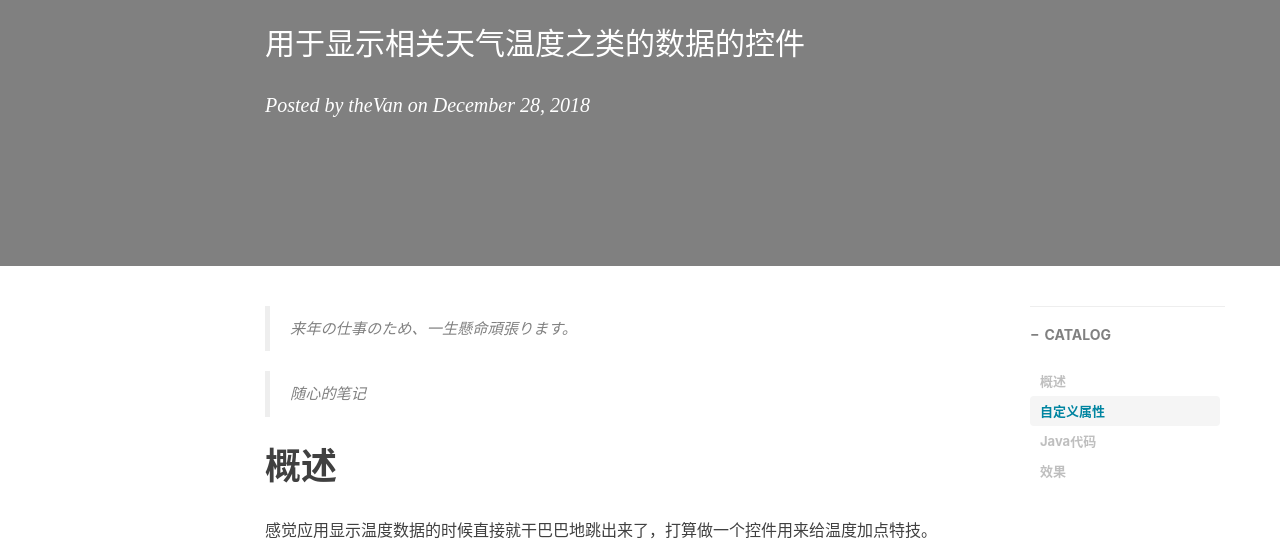
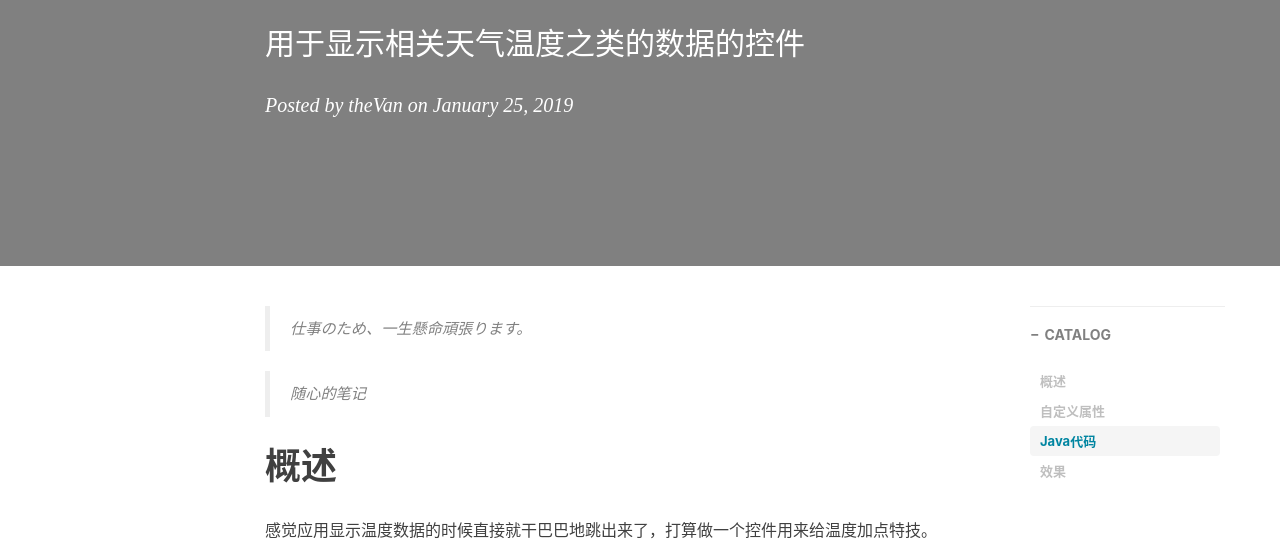
Before and after one commit to thevangit/thevangit.github.io, a Jekyll site: the page built from _posts/2018-12-22-d95-Black-CutomView.md, in a window 1280 px wide. Shown: the part 257-798 px from the top of the page. Built offline with Jekyll 4.4.1, drawn with Linux system fonts in a browser that asks for light colours; nearby versions of some CDN libraries; comment, search, counter and statistics services are not loaded.

Commit message:
更新了动态图

```diff
--- a/_posts/2018-12-22-d95-Black-CutomView.md
+++ b/_posts/2018-12-22-d95-Black-CutomView.md
@@ -2,9 +2,9 @@
 layout:     post
 title:      黑白天气的小小CustomView
 subtitle:   用于显示相关天气温度之类的数据的控件
-date:       2018-12-28
+date:       2019-1-25
 author:     theVan
-header-img: post-bg-swift2.jpg
+header-img: post-bg-android.jpg
 catalog: true
 tags:
     - android
@@ -12,7 +12,7 @@
     - Git
 ---
 
-> 来年の仕事のため、一生懸命頑張ります。
+> 仕事のため、一生懸命頑張ります。
 
 > 随心的笔记
 
@@ -81,6 +81,6 @@
 
 ### 效果
 
-![demo效果](https://github.com/thevangit/thevangit.github.io/blob/master/img/d95_test_1.gif?raw=true)
+![demo效果](img/d95_test_1.gif)
 
-![加入到黑白天气中](https://github.com/thevangit/thevangit.github.io/blob/master/img/d95_test_2.gif?raw=true)
+![加入到黑白天气中](img/d95_test_2.gif)
```
Also changed, not shown: img/d95_test_1.gif, img/d95_test_2.gif.
